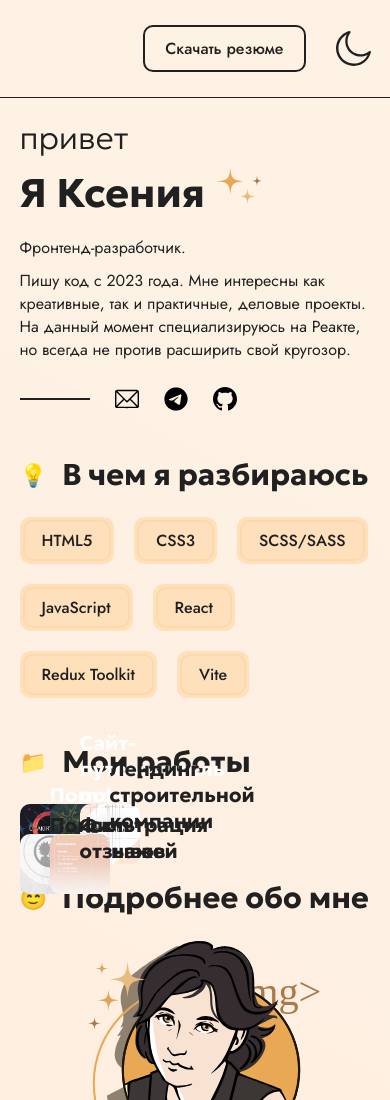
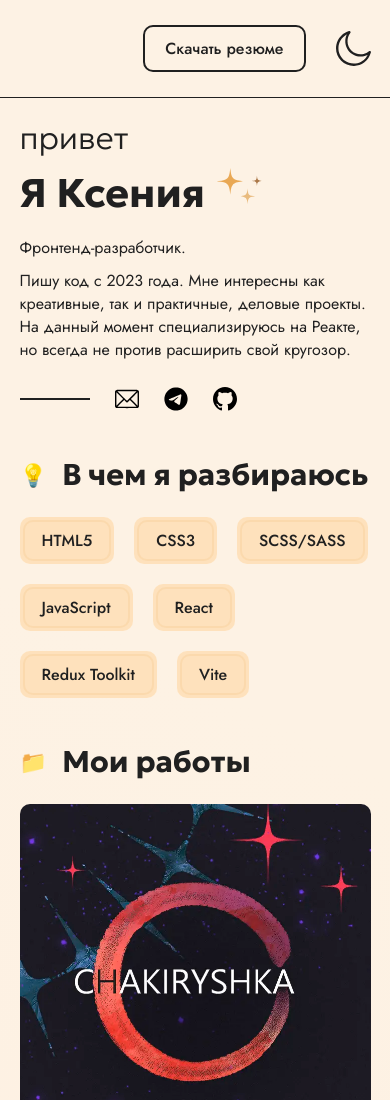
Before and after one commit to edelsid/portfolio, a React (Vite) app: page / in a window 390 px wide. Shown: the top 1100 px of the page. Built offline with nearby package versions, Linux system fonts and the light colour scheme.

Commit message:
fixed adaptive design for cards

```diff
--- a/src/components/works/works.css
+++ b/src/components/works/works.css
@@ -21,6 +21,7 @@
 
 .card__wrapper {
   position: relative;
+  aspect-ratio: 1 / 1.2;
 }
 
 .card {
@@ -193,12 +194,7 @@
 }
 
 @media (min-width: 1200px) {
-  .work__list {
-    overflow: visible;
-  }
-
   .card__wrapper {
-    height: 340px;
     width: 280px;
   }
 
@@ -230,6 +226,14 @@
 }
 
 @media (max-width: 1200px) {
+  .work__list {
+    width: 100%;
+  }
+
+  .card__wrapper {
+    width: 100%;
+  }
+
   .content__main {
     gap: 40px;
     width: 100%;
@@ -245,14 +249,6 @@
 }
 
 @media (min-width: 721px) and (max-width: 1200px) {
-  .work__list {
-    flex-direction: row;
-  }
-
-  .card__wrapper {
-    width: 33%;
-  }
-
   .content__wrapper {
     padding: 100px;
   }
@@ -264,10 +260,7 @@
 
 @media (max-width: 720px) {
   .work__list {
-    flex-direction: column;
-  }
-
-  .card__wrapper {
+    grid-template-columns: repeat(2, 1fr);
     width: 100%;
   }
 
@@ -279,3 +272,9 @@
     width: 70%;
   }
 }
+
+@media (max-width: 480px) {
+  .work__list {
+    grid-template-columns: repeat(1, 1fr);
+  }
+}
```
